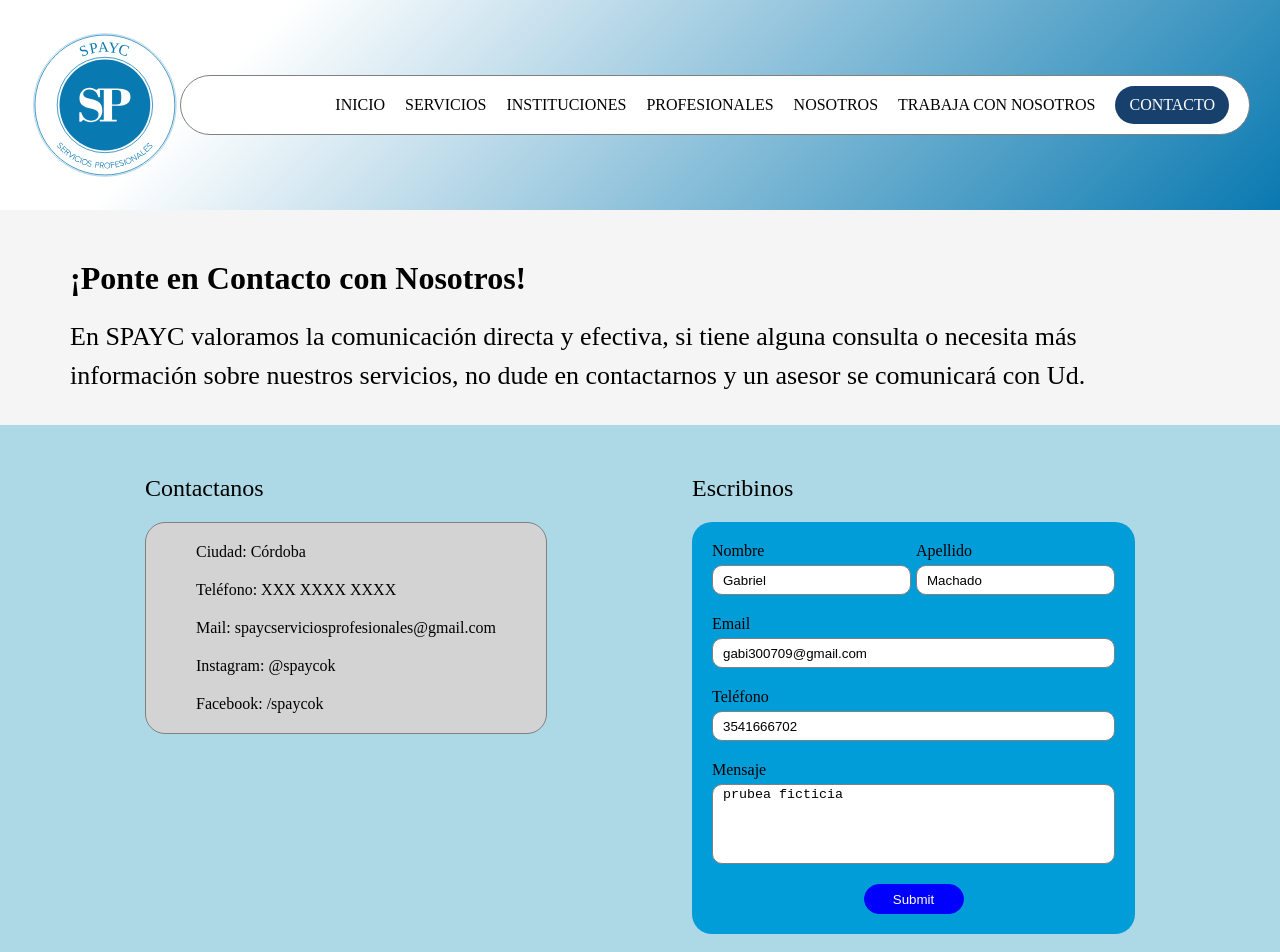
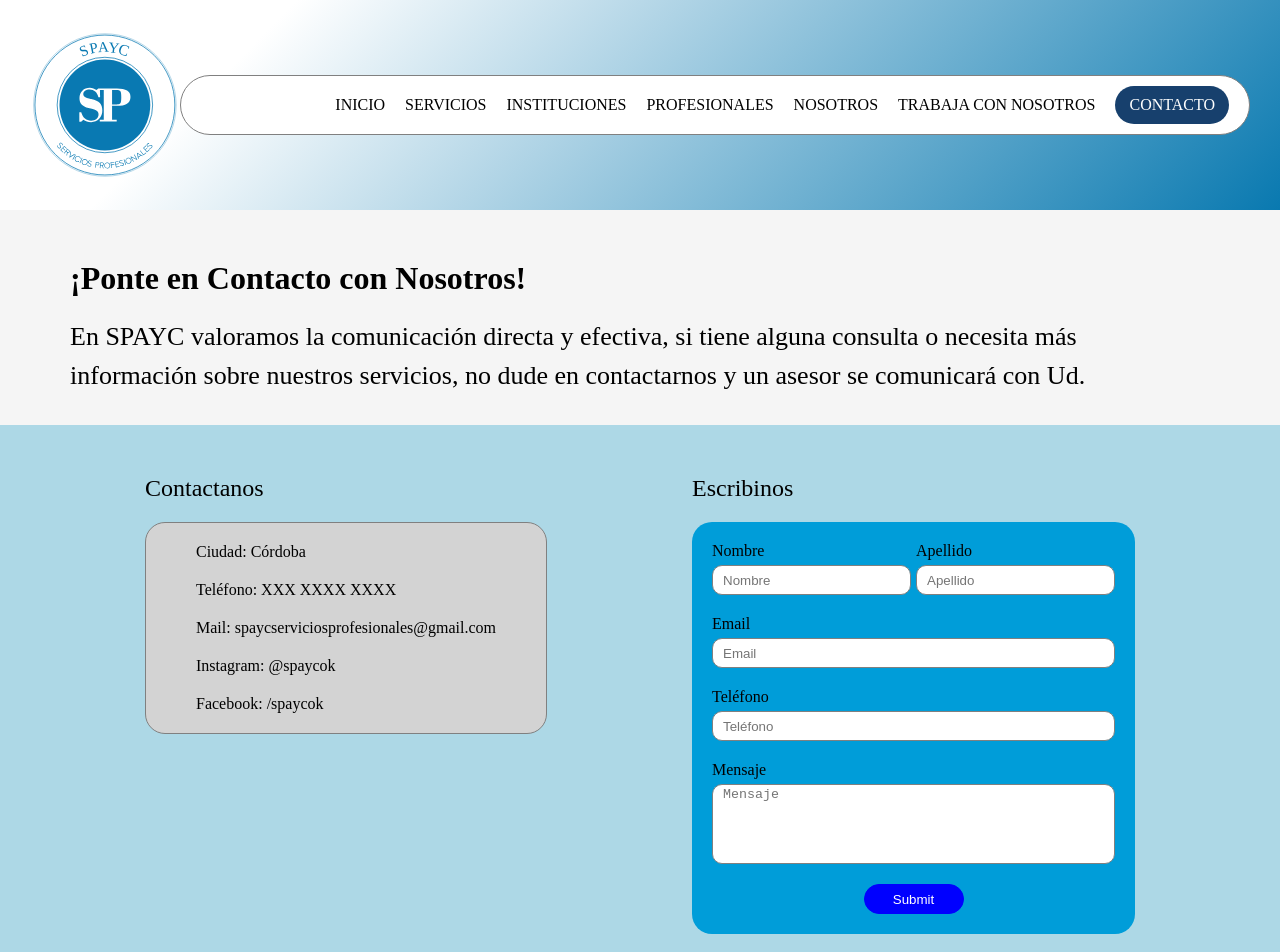
Before and after one commit to Gabriel9022/spayc-front, a React (Vite) app in the folder spayc-frontend/: page /contacto in a window 1280 px wide. Shown: the top 952 px of the page. Built offline with nearby package versions, Linux system fonts and the light colour scheme.

Commit message:
cleaning default values

```diff
--- a/spayc-frontend/src/Components/Contact/Contact.tsx
+++ b/spayc-frontend/src/Components/Contact/Contact.tsx
@@ -18,11 +18,11 @@ const Contact: React.FC = () => {
     formState: {errors},
   } = useForm<Inputs>({
     defaultValues: {
-      firstName: 'Gabriel',
-      lastName: 'Machado',
-      email: 'gabi300709@gmail.com',
-      tel: '3541666702',
-      message: 'prubea ficticia'
+      firstName: '',
+      lastName: '',
+      email: '',
+      tel: '',
+      message: ''
     }
   });
 
```
